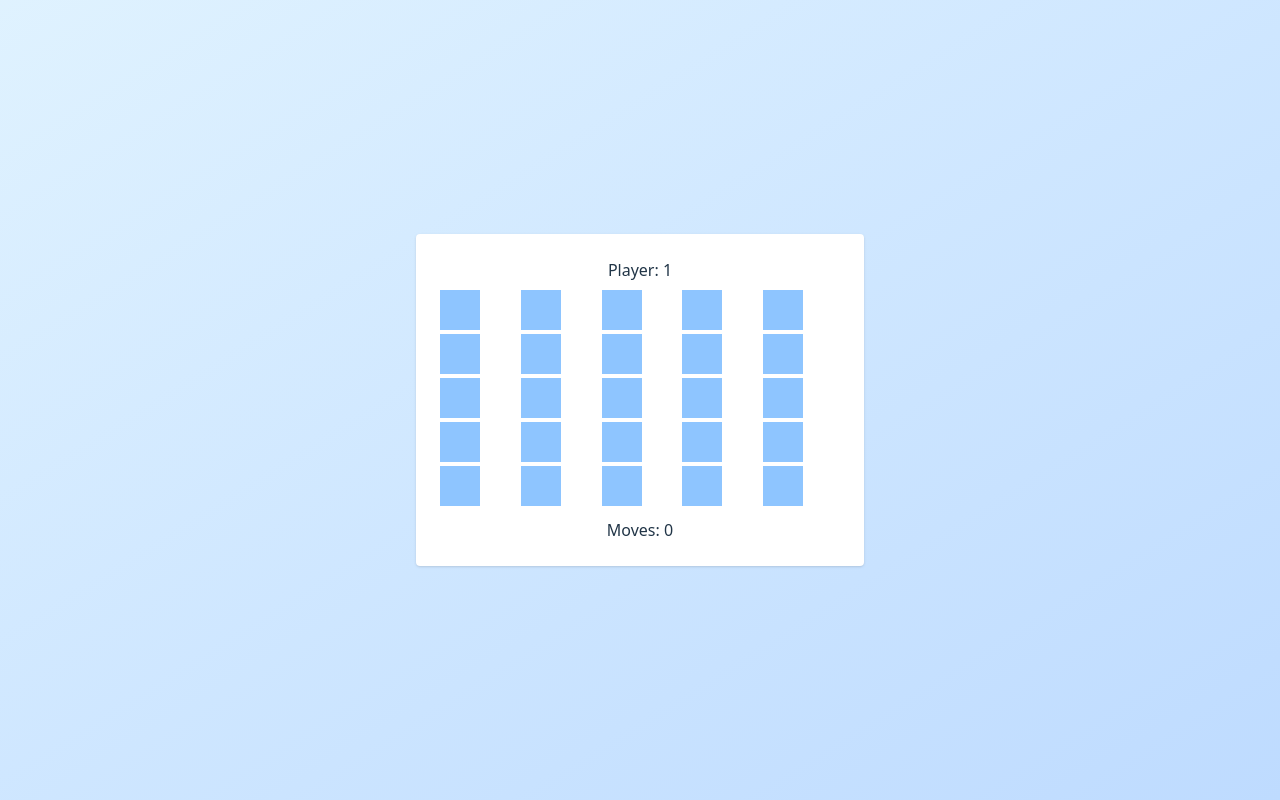
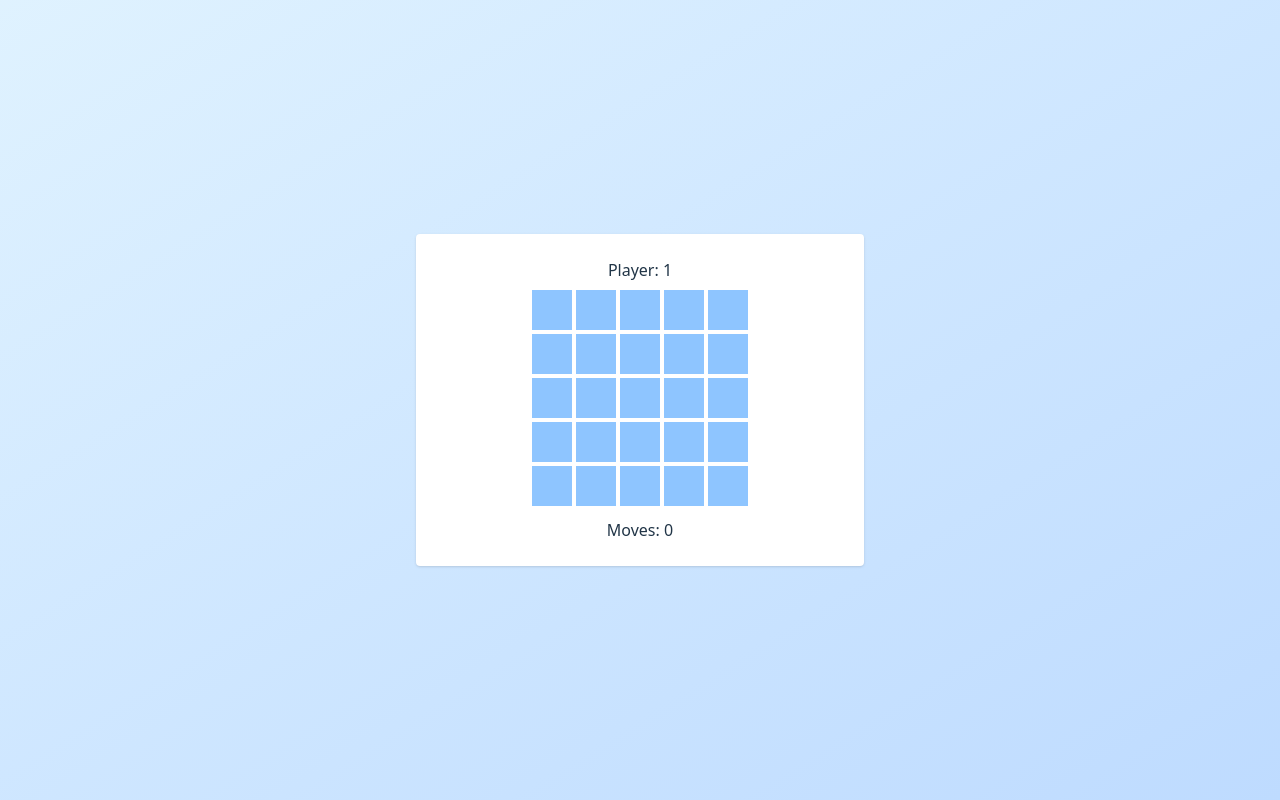
Before and after one commit to DrozdovDenysZTU/sea_battle, a React (Vite) app: page /game/1 in a window 1280 px wide. Built offline with nearby package versions, Linux system fonts and the light colour scheme.

Commit message:
fix board grid

```diff
--- a/src/components/game/Board.tsx
+++ b/src/components/game/Board.tsx
@@ -3,16 +3,20 @@ import type { CellState } from '../../hooks/useGame'
 interface Props {
   board: CellState[]
   onFire: (index: number) => void
+  size?: number
 }
 
-export default function Board({ board, onFire }: Props) {
+export default function Board({ board, onFire, size = 5 }: Props) {
   return (
-    <div className="grid grid-cols-5 gap-1">
+    <div
+      className="grid gap-1 justify-center"
+      style={{ gridTemplateColumns: `repeat(${size}, 2.5rem)` }}
+    >
       {board.map((cell, i) => (
         <div
           key={i}
           onClick={() => onFire(i)}
-          className={`w-10 h-10 cursor-pointer
+          className={`w-10 h-10 cursor-pointer flex items-center justify-center
             ${cell === 'empty' && 'bg-blue-300'}
             ${cell === 'hit' && 'bg-red-500'}
             ${cell === 'miss' && 'bg-gray-400'}
--- a/src/pages/GamePage.tsx
+++ b/src/pages/GamePage.tsx
@@ -27,7 +27,11 @@ export default function GamePage() {
       <Card>
         <h2 className="text-center mb-2">Player: {userId?.slice(0, 6)}</h2>
 
-        <Board board={game.board} onFire={game.fire} />
+        <Board
+          board={game.board}
+          onFire={game.fire}
+          size={settings.boardSize}
+        />
 
         <p className="text-center mt-3">Moves: {game.moves}</p>
 
```
